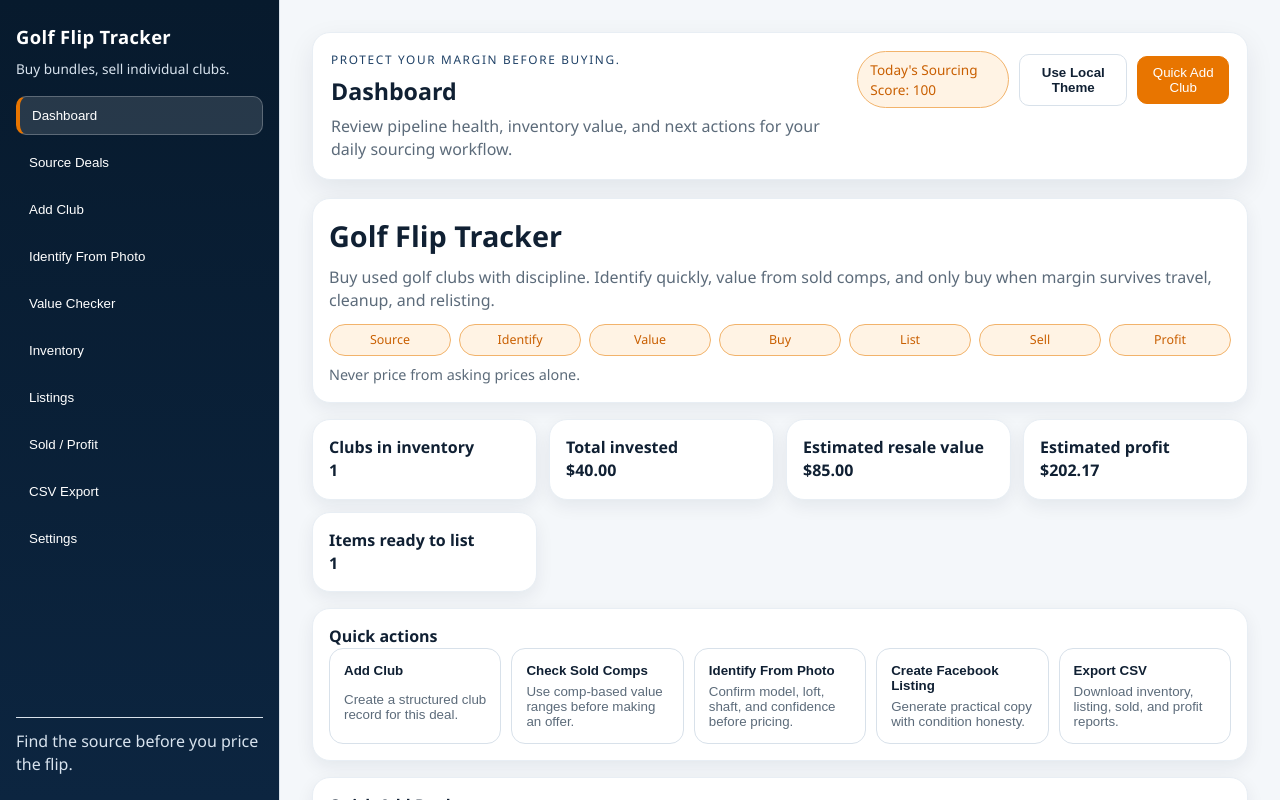
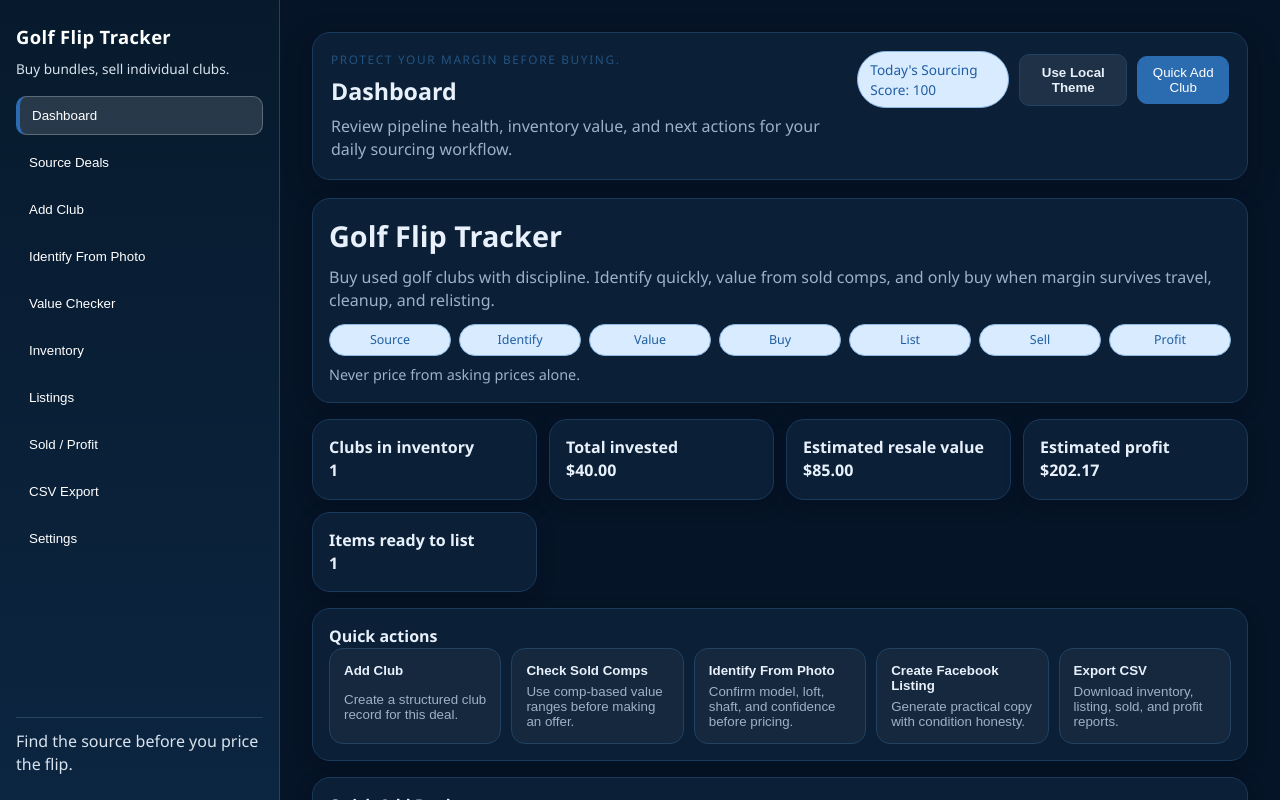
Before and after one commit to rjayherman-create/Golf-Club-Flip-Tracker, a React (Vite) app: page / in a window 1280 px wide. Shown: the top 800 px of the page. Built offline with nearby package versions, Linux system fonts and the light colour scheme; no server answers.

Commit message:
Enhance button variants and unify field color styling

```diff
--- a/src/components/ClubFlipFeaturePanel.tsx
+++ b/src/components/ClubFlipFeaturePanel.tsx
@@ -292,7 +292,7 @@ export function ClubFlipFeaturePanel({ onConfirmToValue }: ClubFlipFeaturePanelP
                   Open PGA Value Guide Search
                 </a>
               )}
-              <button className="btn btn-primary" onClick={addToInventory}>
+              <button className="btn btn-success" onClick={addToInventory}>
                 Add to Inventory
               </button>
             </div>
--- a/src/components/Inventory.tsx
+++ b/src/components/Inventory.tsx
@@ -115,8 +115,8 @@ export function Inventory({ inventory, onUpdateInventory, onCreateFromBundle }:
             <button className="btn" onClick={() => onUpdateInventory({ ...selectedItem, notes: `${selectedItem.notes}\nEdited ${new Date().toISOString()}`.trim() })}>Edit</button>
             <button className="btn" onClick={() => onUpdateInventory({ ...selectedItem, status: 'Ready to List' })}>Check Value</button>
             <button className="btn" onClick={() => onUpdateInventory({ ...selectedItem, status: 'Ready to List' })}>Create Listing</button>
-            <button className="btn btn-secondary" onClick={() => onUpdateInventory({ ...selectedItem, status: 'Listed' })}>Mark Listed</button>
-            <button className="btn btn-primary" onClick={() => onUpdateInventory({ ...selectedItem, status: 'Sold' })}>Mark Sold</button>
+            <button className="btn btn-primary" onClick={() => onUpdateInventory({ ...selectedItem, status: 'Listed' })}>Mark Listed</button>
+            <button className="btn btn-success" onClick={() => onUpdateInventory({ ...selectedItem, status: 'Sold' })}>Mark Sold</button>
             <button className="btn btn-danger" onClick={() => onUpdateInventory({ ...selectedItem, status: 'Archived' })}>Archive</button>
           </div>
         </section>
@@ -180,7 +180,7 @@ export function Inventory({ inventory, onUpdateInventory, onCreateFromBundle }:
         </div>
 
         <button
-          className="btn btn-primary"
+          className="btn btn-success"
           onClick={() => {
             const today = new Date().toISOString().slice(0, 10)
             const created = allocations.map((row) => ({
--- a/src/components/LeadForm.tsx
+++ b/src/components/LeadForm.tsx
@@ -308,10 +308,10 @@ export function LeadForm({ onSave, settings }: LeadFormProps) {
       </section>
 
       <section className="row-wrap">
-        <button className="btn btn-primary" type="button" onClick={() => saveWith('inventory')}>
+        <button className="btn btn-success" type="button" onClick={() => saveWith('inventory')}>
           Save Club
         </button>
-        <button className="btn btn-secondary" type="button" onClick={() => saveWith('lead-analyzer')}>
+        <button className="btn btn-primary" type="button" onClick={() => saveWith('lead-analyzer')}>
           Save and Check Value
         </button>
         <button className="btn" type="button" onClick={() => saveWith('listings')}>
--- a/src/components/ListingGenerator.tsx
+++ b/src/components/ListingGenerator.tsx
@@ -100,7 +100,7 @@ export function ListingGenerator({ inventory, onUpdateInventory }: ListingGenera
         <button className="btn" onClick={() => void navigator.clipboard.writeText(`${listing.description}\n\n${conditionNotes}`)}>
           Copy Description
         </button>
-        <button className="btn btn-secondary" onClick={() => onUpdateInventory({ ...selectedItem, status: 'Listed' })}>
+        <button className="btn btn-success" onClick={() => onUpdateInventory({ ...selectedItem, status: 'Listed' })}>
           Mark as Listed
         </button>
       </div>
--- a/src/components/SalesTracker.tsx
+++ b/src/components/SalesTracker.tsx
@@ -236,7 +236,7 @@ export function SalesTracker({ sales, inventory, onAddSale }: SalesTrackerProps)
               onChange={(e) => setForm((prev) => ({ ...prev, notes: e.target.value }))}
             />
           </label>
-          <button className="btn btn-primary" type="submit">
+          <button className="btn btn-success" type="submit">
             Mark Sold
           </button>
         </form>
--- a/src/styles.css
+++ b/src/styles.css
@@ -1,35 +1,38 @@
 :root {
   --color-primary: #0b1f36;
   --color-primary-soft: #132f4c;
-  --color-primary-light: #1f4166;
-  --color-accent: #e87500;
-  --color-accent-hover: #c95f00;
-  --color-accent-soft: #fff3e4;
-  --color-accent-border: #f2b36b;
-  --color-page-bg: #f4f7fa;
-  --color-panel-bg: #ffffff;
-  --color-panel-soft: #f8fafc;
+  --color-primary-light: #235380;
+  --color-accent: #2b6cb0;
+  --color-accent-hover: #1f5ea2;
+  --color-accent-soft: #d9ebff;
+  --color-accent-border: #8cb7e4;
+  --color-page-bg: #061427;
+  --color-panel-bg: #0b1f36;
+  --color-panel-soft: #102a46;
   --color-sidebar-bg: #071a2d;
   --color-sidebar-bg-2: #0c2540;
-  --color-text-main: #102033;
-  --color-text-muted: #5c6b7a;
+  --color-text-main: #e8f1fb;
+  --color-text-muted: #9db1c7;
   --color-text-light: #ffffff;
   --color-text-soft: #d8e3ee;
-  --color-border: #d8e1ea;
-  --color-border-soft: #e8eef4;
-  --shadow-soft: 0 10px 28px rgba(15, 31, 52, 0.08);
-  --shadow-card: 0 6px 18px rgba(15, 31, 52, 0.07);
-  --color-success: #1d8f5f;
-  --color-warning: #e87500;
+  --color-border: #214262;
+  --color-border-soft: #1a3a5b;
+  --color-field-bg: rgba(255, 255, 255, 0.08);
+  --color-field-bg-focus: rgba(255, 255, 255, 0.12);
+  --shadow-soft: 0 10px 28px rgba(1, 11, 24, 0.35);
+  --shadow-card: 0 6px 18px rgba(1, 11, 24, 0.3);
+  --color-success: #16a34a;
+  --color-success-hover: #15803d;
+  --color-warning: #2b6cb0;
   --color-danger: #c94040;
-  --color-info: #2f6fa5;
+  --color-info: #5a9add;
 
   /* aliases for existing classes */
   --bg: var(--color-page-bg);
   --panel: var(--color-panel-bg);
   --panel-2: var(--color-panel-soft);
   --green: var(--color-success);
-  --green-soft: #dcfce7;
+  --green-soft: #d9ebff;
   --gold: var(--color-warning);
   --blue: var(--color-info);
   --danger: var(--color-danger);
@@ -49,30 +52,33 @@
 }
 
 :root[data-theme='classic-green-gold'] {
-  --color-primary: #0f3b2e;
-  --color-primary-soft: #165341;
-  --color-primary-light: #23705a;
-  --color-accent: #c7921a;
-  --color-accent-hover: #a87407;
-  --color-accent-soft: #fff6df;
-  --color-accent-border: #e1be63;
-  --color-page-bg: #f2f7f2;
-  --color-panel-bg: #ffffff;
-  --color-panel-soft: #f8fbf8;
-  --color-sidebar-bg: #0b2b22;
-  --color-sidebar-bg-2: #144234;
-  --color-text-main: #10261f;
-  --color-text-muted: #52655f;
+  --color-primary: #0b1f36;
+  --color-primary-soft: #132f4c;
+  --color-primary-light: #235380;
+  --color-accent: #2b6cb0;
+  --color-accent-hover: #1f5ea2;
+  --color-accent-soft: #d9ebff;
+  --color-accent-border: #8cb7e4;
+  --color-page-bg: #061427;
+  --color-panel-bg: #0b1f36;
+  --color-panel-soft: #102a46;
+  --color-sidebar-bg: #071a2d;
+  --color-sidebar-bg-2: #0c2540;
+  --color-text-main: #e8f1fb;
+  --color-text-muted: #9db1c7;
   --color-text-light: #ffffff;
-  --color-text-soft: #d6e8e2;
-  --color-border: #cedfd7;
-  --color-border-soft: #dfece6;
-  --shadow-soft: 0 10px 28px rgba(10, 45, 35, 0.08);
-  --shadow-card: 0 6px 18px rgba(10, 45, 35, 0.07);
-  --color-success: #1f8a5a;
-  --color-warning: #c7921a;
-  --color-danger: #be4646;
-  --color-info: #2f6fa5;
+  --color-text-soft: #d8e3ee;
+  --color-border: #214262;
+  --color-border-soft: #1a3a5b;
+  --color-field-bg: rgba(255, 255, 255, 0.08);
+  --color-field-bg-focus: rgba(255, 255, 255, 0.12);
+  --shadow-soft: 0 10px 28px rgba(1, 11, 24, 0.35);
+  --shadow-card: 0 6px 18px rgba(1, 11, 24, 0.3);
+  --color-success: #16a34a;
+  --color-success-hover: #15803d;
+  --color-warning: #2b6cb0;
+  --color-danger: #c94040;
+  --color-info: #5a9add;
 }
 
 * {
@@ -348,7 +354,7 @@ input,
 select,
 textarea {
   width: 100%;
-  background: #ffffff;
+  background: var(--color-field-bg);
   color: var(--color-text-main);
   border: 1px solid var(--color-border);
   border-radius: 10px;
@@ -361,8 +367,19 @@ input:focus,
 select:focus,
 textarea:focus {
   outline: none;
+  background: var(--color-field-bg-focus);
   border-color: var(--color-accent);
-  box-shadow: 0 0 0 3px rgba(232, 117, 0, 0.16);
+  box-shadow: 0 0 0 3px rgba(43, 108, 176, 0.2);
+}
+
+input::placeholder,
+textarea::placeholder {
+  color: var(--color-text-muted);
+}
+
+select option {
+  background: var(--color-panel-bg);
+  color: var(--color-text-main);
 }
 
 textarea {
@@ -394,7 +411,7 @@ summary {
 }
 
 .btn {
-  background: #ffffff;
+  background: rgba(255, 255, 255, 0.08);
   color: var(--color-text-main);
   border: 1px solid var(--color-border);
   border-radius: 10px;
@@ -405,6 +422,11 @@ summary {
 
 .btn:hover {
   filter: brightness(1.08);
+}
+
+.btn:disabled {
+  opacity: 0.72;
+  cursor: not-allowed;
 }
 
 .btn-primary {
@@ -429,10 +451,54 @@ summary {
   border-color: var(--color-primary-light);
 }
 
+.btn-success {
+  background: var(--color-success);
+  color: #ffffff;
+  border-color: var(--color-success);
+}
+
+.btn-success:hover {
+  background: var(--color-success-hover);
+  border-color: var(--color-success-hover);
+}
+
+.btn-info {
+  background: var(--color-info);
+  color: #ffffff;
+  border-color: var(--color-info);
+}
+
+.btn-info:hover {
+  background: #4c8ecc;
+  border-color: #4c8ecc;
+}
+
+.btn-warning {
+  background: #c48823;
+  color: #ffffff;
+  border-color: #c48823;
+}
+
+.btn-warning:hover {
+  background: #a56f16;
+  border-color: #a56f16;
+}
+
+.btn-outline {
+  background: transparent;
+  color: #cde4ff;
+  border-color: #4c8acc;
+}
+
+.btn-outline:hover {
+  background: rgba(76, 138, 204, 0.16);
+  border-color: #68a4e2;
+}
+
 .btn-gold {
-  background: linear-gradient(90deg, #f59e0b, #d97706);
-  border-color: rgba(245, 158, 11, 0.9);
-  color: #111827;
+  background: linear-gradient(90deg, #2f77bf, #1f5ea2);
+  border-color: rgba(79, 140, 208, 0.9);
+  color: #ffffff;
 }
 
 .btn-danger {
@@ -446,7 +512,7 @@ summary {
   padding: 6px 11px;
   background: rgba(148, 163, 184, 0.2);
   border: 1px solid rgba(148, 163, 184, 0.4);
-  color: #1f2933;
+  color: #d7e9fb;
   font-size: 0.75rem;
   font-weight: 700;
 }
@@ -454,7 +520,7 @@ summary {
 .badge-buy,
 .badge-buy-now,
 .profit {
-  color: #155e35;
+  color: #8ef2b1;
 }
 
 .badge-pass,
@@ -465,16 +531,16 @@ summary {
 .badge-buy,
 .badge-good,
 .badge-strong-buy {
-  border-color: rgba(21, 128, 61, 0.85);
-  background: rgba(187, 247, 208, 0.75);
+  border-color: rgba(22, 163, 74, 0.85);
+  background: rgba(20, 83, 45, 0.72);
 }
 
 .badge-warning,
 .badge-avoid-shipping,
 .badge-too-far {
-  border-color: rgba(180, 83, 9, 0.85);
-  background: rgba(254, 215, 170, 0.85);
-  color: #9a3412;
+  border-color: rgba(73, 132, 196, 0.85);
+  background: rgba(25, 74, 126, 0.72);
+  color: #d7ebff;
 }
 
 .badge-pass {
@@ -492,7 +558,7 @@ summary {
 .deal-card {
   border: 1px solid var(--border);
   border-radius: 14px;
-  background: rgba(255, 255, 255, 0.92);
+  background: rgba(255, 255, 255, 0.04);
   color: var(--text);
   text-align: left;
   padding: 14px;
@@ -508,8 +574,8 @@ summary {
 .business-rule-banner {
   margin-top: 14px;
   border-radius: 14px;
-  border: 1px solid rgba(245, 158, 11, 0.45);
-  background: linear-gradient(90deg, rgba(245, 158, 11, 0.18), rgba(22, 163, 74, 0.12));
+  border: 1px solid rgba(76, 134, 196, 0.45);
+  background: linear-gradient(90deg, rgba(43, 108, 176, 0.22), rgba(31, 94, 162, 0.14));
   padding: 14px 16px;
   color: var(--text);
 }
@@ -517,8 +583,8 @@ summary {
 .business-rule-banner {
   margin-top: 14px;
   border-radius: 14px;
-  border: 1px solid rgba(245, 158, 11, 0.45);
-  background: linear-gradient(90deg, rgba(245, 158, 11, 0.18), rgba(22, 163, 74, 0.12));
+  border: 1px solid rgba(76, 134, 196, 0.45);
+  background: linear-gradient(90deg, rgba(43, 108, 176, 0.22), rgba(31, 94, 162, 0.14));
   padding: 14px 16px;
   color: var(--text);
 }
@@ -582,7 +648,7 @@ summary {
 .chip {
   border-radius: 999px;
   border: 1px solid var(--color-border);
-  background: #ffffff;
+  background: rgba(255, 255, 255, 0.06);
   color: var(--color-text-main);
   padding: 8px 10px;
   cursor: pointer;
@@ -786,7 +852,7 @@ th {
     display: grid;
     grid-template-columns: repeat(4, 1fr);
     gap: 8px;
-    background: rgba(255, 255, 255, 0.98);
+    background: rgba(8, 24, 43, 0.98);
     border: 1px solid var(--border);
     border-radius: 12px;
     padding: 8px;
```
Also changed, not shown: src/components/Dashboard.tsx (+4 -4 lines), src/components/LeadAnalyzer.tsx (+4 -4 lines), src/components/LocalSourcingRadar.tsx (+9 -9 lines).
